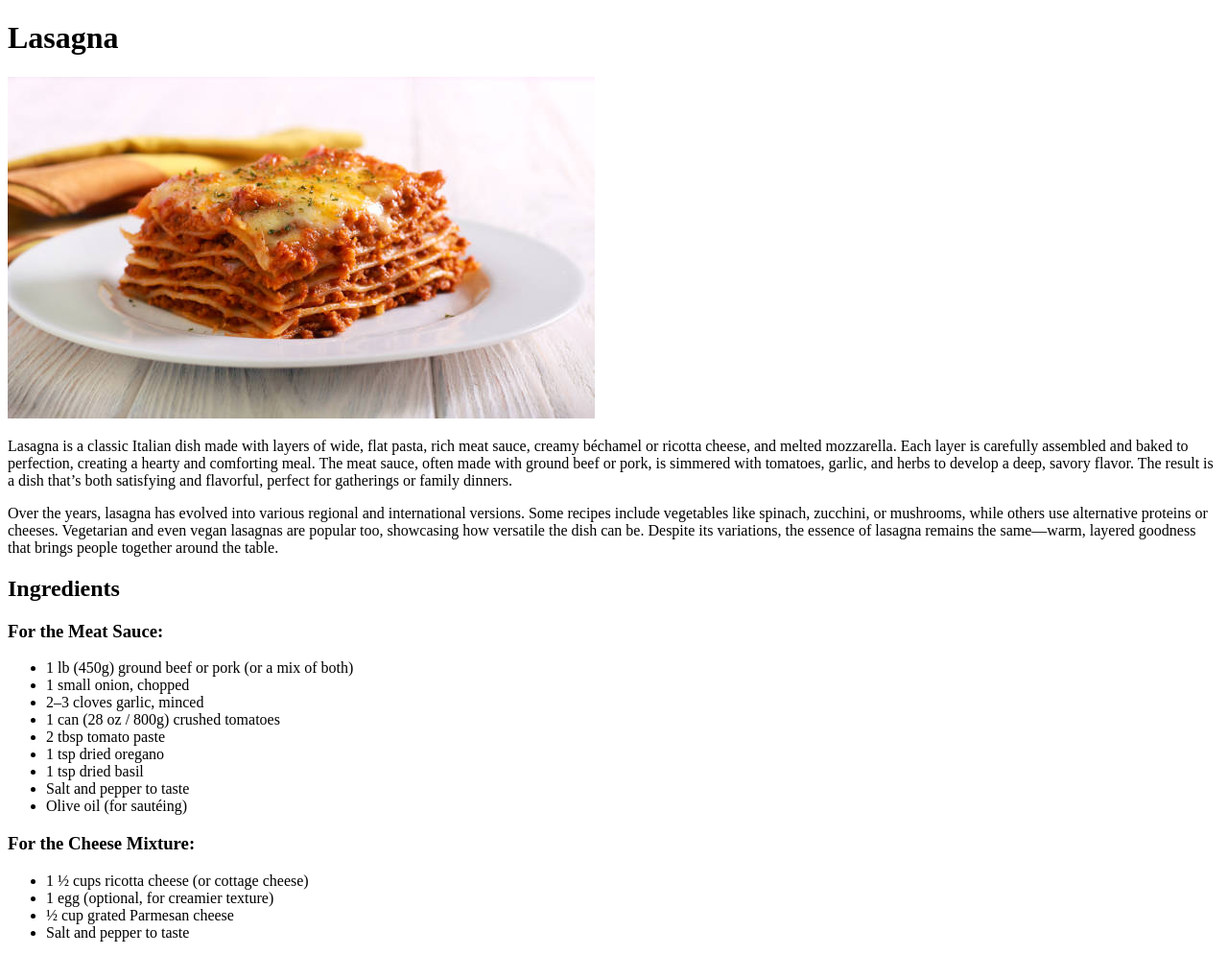
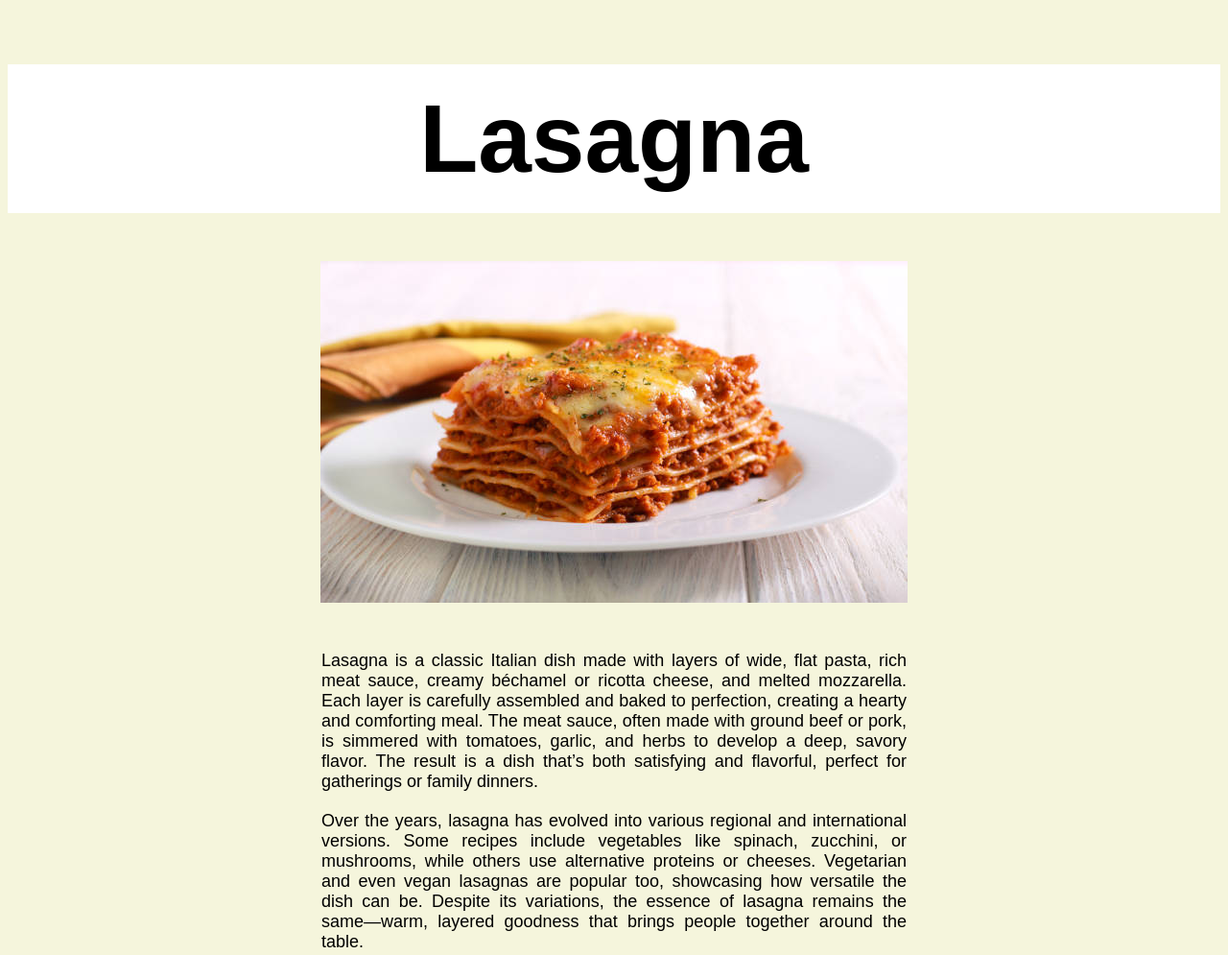
Before and after one commit to rhnmtthw/odin-recipes, a plain HTML site: page recipes/lasagna.html in a window 1280 px wide. Shown: the top 995 px of the page at 96% size. Drawn offline with Linux system fonts and the light colour scheme.

Commit message:
Styles for lasagna and added class

```diff
--- a/recipes/lasagna.css
+++ b/recipes/lasagna.css
@@ -0,0 +1,33 @@
+body {
+    background-color: beige;
+    font-family: Arial, Helvetica, sans-serif;
+}
+
+h1 {
+    font-size: 100px;
+    text-align: center;
+    margin-bottom: 50px;
+    color: black;
+    padding: 20px;
+    background-color: white;
+}
+
+img {
+    display: block;
+    margin: 0 auto;
+    margin-bottom: 50px;
+
+}
+
+p {
+    font-size: 18px;
+    width: 610px;
+    margin: 0 auto;
+    text-align: justify;
+
+
+}
+
+.p1 {
+    margin-bottom: 20px;
+}
--- a/recipes/lasagna.html
+++ b/recipes/lasagna.html
@@ -4,18 +4,19 @@
     <head>
         <meta charset="UTF-8">
         <title>Lasagna</title>
+        <link rel="stylesheet" href="lasagna.css">
     </head>
 
     <body>
         <h1>Lasagna</h1>
         <img src="istockphoto-1096466528-612x612.jpg" alt="savory lasagna with cheese sticking out">
 
-        <p>Lasagna is a classic Italian dish made with layers of wide, flat pasta, rich meat sauce, creamy béchamel or ricotta cheese,
+        <p class="p1">Lasagna is a classic Italian dish made with layers of wide, flat pasta, rich meat sauce, creamy béchamel or ricotta cheese,
             and melted mozzarella. Each layer is carefully assembled and baked to perfection, creating a hearty and comforting meal.
             The meat sauce, often made with ground beef or pork, is simmered with tomatoes, garlic, and herbs to develop a deep, savory flavor.
             The result is a dish that’s both satisfying and flavorful, perfect for gatherings or family dinners.</p>
 
-        <p>Over the years, lasagna has evolved into various regional and international versions. Some recipes include vegetables like spinach,
+        <p class="p2">Over the years, lasagna has evolved into various regional and international versions. Some recipes include vegetables like spinach,
             zucchini, or mushrooms, while others use alternative proteins or cheeses. Vegetarian and even vegan lasagnas are popular too,
             showcasing how versatile the dish can be. Despite its variations, the essence of lasagna remains the same—warm, layered goodness
             that brings people together around the table. </p>
```
